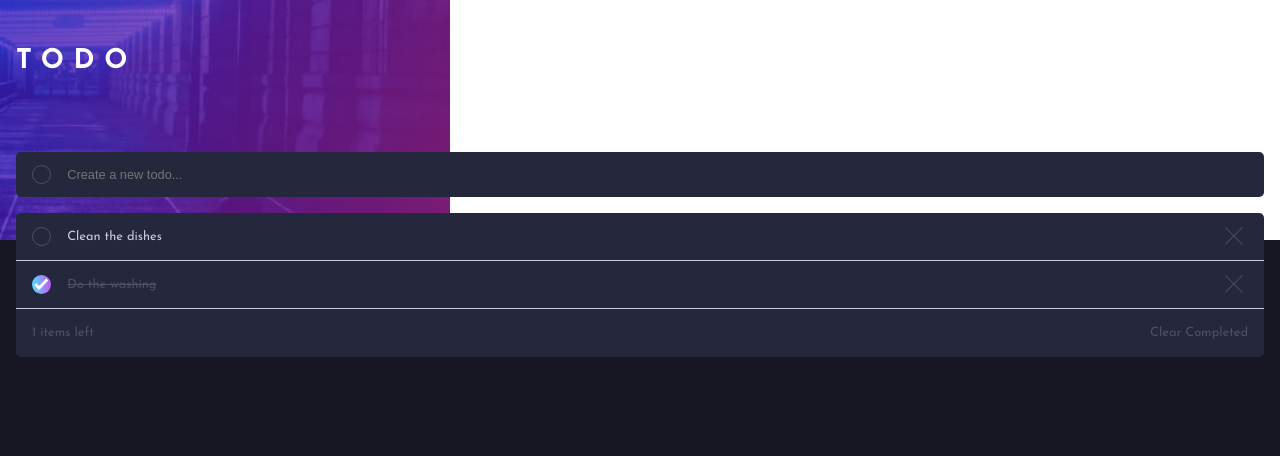
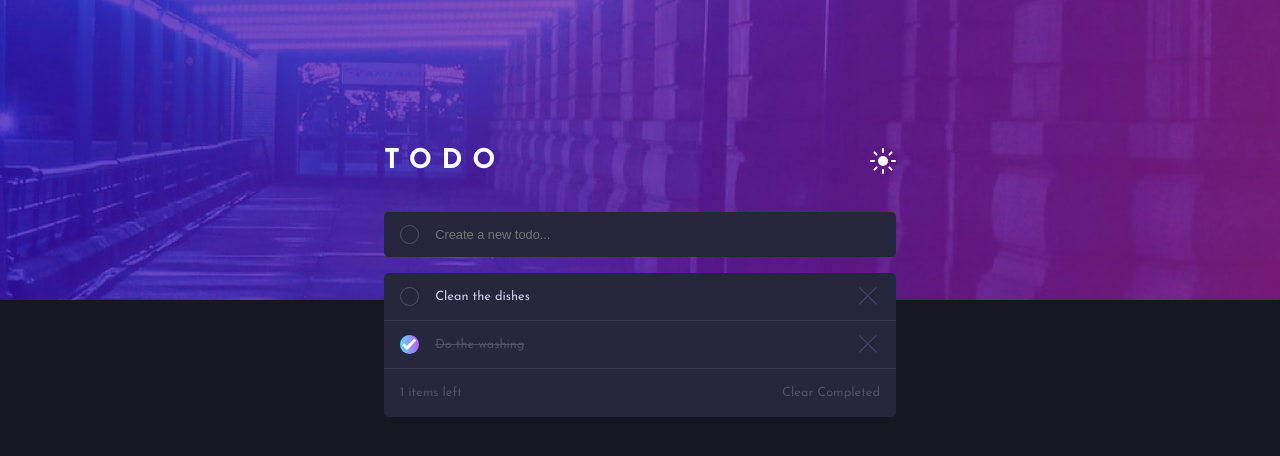
Before and after one commit to DieterLotz/frontendmentor-todo-app, a React (Create React App) app in the folder todo/: page / in a window 1280 px wide. Shown: the top 456 px of the page. Built offline with nearby package versions, Linux system fonts and the light colour scheme.

Commit message:
Desktop styling

```diff
--- a/todo/src/App.js
+++ b/todo/src/App.js
@@ -1,23 +1,12 @@
 import React from 'react';
 import TodoApp from './components/TodoApp';
-
-import MoonIcon from './assets/svg/icon-moon.svg';
-import SunIcon from './assets/svg/icon-sun.svg';
 
 import styles from './App.module.scss';
 
 function App() {
-
-  const onClick = () => {
-    //toggle theme
-  };
-
   return (
     <div className={styles.app}>
-      <header>
-        <h1>todo</h1>
-        <img src={SunIcon} alt="" onClick={onClick}/>
-      </header>
+      <header></header>
       <main>
         <TodoApp/>
       </main>
--- a/todo/src/App.module.scss
+++ b/todo/src/App.module.scss
@@ -3,38 +3,50 @@
 .app {
   display: flex;
   flex-direction: column;
-  min-width: 100vw;
-  min-height: 100vh;
+  justify-content: center;
+  min-width: 100%;
+  min-height: 100%;
 
   header {
-    position: relative;
     width: 100%;
-    height: 30vh;
-    background: url('./assets/img/bg-mobile-dark.jpg') no-repeat;
-    background-size: contain;
-
-    h1 {
-      position: absolute;
-      color: white;
-      top: 3rem;
-      left: $global-margin;
-      text-decoration: solid;
-      letter-spacing: .6rem;
-      text-transform: uppercase;
-      font-size: 1.7rem;
-    }
-
-    img {
-      position: absolute;
-      top: 3rem;
-      right: $global-margin;
-      cursor: pointer;
-    }
+    height: 200px;
+    background-image: url('./assets/img/bg-mobile-dark.jpg');
+    background-repeat: no-repeat;
+    background-size: cover;
+    -webkit-background-size: cover;
+    -moz-background-size: cover;
+    -o-background-size: cover;
+    aspect-ratio: 24 / 5;
   }
 
   main {
+    display: flex;
+    justify-content: center;
     width: 100%;
     flex-grow: 1;
     background-color: $dark-very-dark-blue;
   }
 }
+
+@media only screen and (min-width: 450px){
+  .app {
+    header {
+      background-image: url('./assets/img/bg-desktop-dark.jpg');
+      background-repeat: no-repeat;
+      background-position: top top;
+      background-size: cover;
+      -webkit-background-size: cover;
+      -moz-background-size: cover;
+      -o-background-size: cover;
+    }
+  }
+}
+
+@media only screen and (min-width: 768px){
+  .app {
+    header {
+      height: 300px;
+      // height: 22.5vh;
+    }
+  }
+}
--- a/todo/src/components/TodoApp.js
+++ b/todo/src/components/TodoApp.js
@@ -2,6 +2,9 @@ import React, { useState } from "react";
 import AddTodo from './AddTodo';
 import classes from './TodoApp.module.scss'
 import TodoList from "./TodoList";
+
+import MoonIcon from './../assets/svg/icon-moon.svg';
+import SunIcon from './../assets/svg/icon-sun.svg'
 
 const todos = [
     {
@@ -18,6 +21,10 @@ const todos = [
 
 const TodoApp = () => {
     const [todoList, setTodoList] = useState(todos);
+
+    const onClick = () => {
+        //toggle theme
+      };
 
     const onChangeHandler = (key) => {
         setTodoList(prev => {
@@ -59,11 +66,17 @@ const TodoApp = () => {
     };
 
     return (
-        <div className={classes['todo-container']}>
-            <AddTodo onSubmit={onSubmitHandler}/>
-            <TodoList todos={todoList} onChange={onChangeHandler} onRemove={removeTodo} onClearCompleted={clearCompleted}/>
-            {/* <TodoFilter/> */}
-        </div>
+        <>
+            <div className={classes['todo-container']}>
+                <div className={classes['header']}>
+                    <h1>todo</h1>
+                    <img src={SunIcon} alt="" onClick={onClick}/>
+                </div>
+                <AddTodo onSubmit={onSubmitHandler}/>
+                <TodoList todos={todoList} onChange={onChangeHandler} onRemove={removeTodo} onClearCompleted={clearCompleted}/>
+                {/* <TodoFilter/> */}
+            </div>
+        </>
     );
 }
 
--- a/todo/src/components/TodoApp.module.scss
+++ b/todo/src/components/TodoApp.module.scss
@@ -2,7 +2,43 @@
 
 .todo-container {
     display: flex;
+    position: relative;
+    width: 100%;
     flex-direction: column;
-    margin: -5.5rem $global-margin 0 $global-margin;
+    margin: -12.5rem $global-margin 0 $global-margin;
     background-color: transparent;
+
+    .header {
+        margin-bottom: 7rem;
+
+        h1 {
+            position: absolute;
+            color: white;
+            top: 3rem;
+            left: 0;
+            text-decoration: solid;
+            letter-spacing: .6rem;
+            text-transform: uppercase;
+            font-size: 1.7rem;
+          }
+
+          img {
+            position: absolute;
+            top: 3rem;
+            right: 0;
+            cursor: pointer;
+          }
+    }
 }
+
+@media only screen and (min-width: 768px) {
+    .todo-container {
+        width: 60%;
+    }
+}
+
+@media only screen and (min-width: 1023px) {
+    .todo-container {
+        width: 40%;
+    }
+}
--- a/todo/src/components/TodoList.module.scss
+++ b/todo/src/components/TodoList.module.scss
@@ -15,7 +15,7 @@
         display: flex;
         background: transparent;
         box-sizing: border-box;
-        border-bottom: 1px solid $dark-light-grayish-blue;
+        border-bottom: 1px solid $dark-very-dark-grayish-blue-hover;
         align-items: center;
         height: 3rem;
 
```
